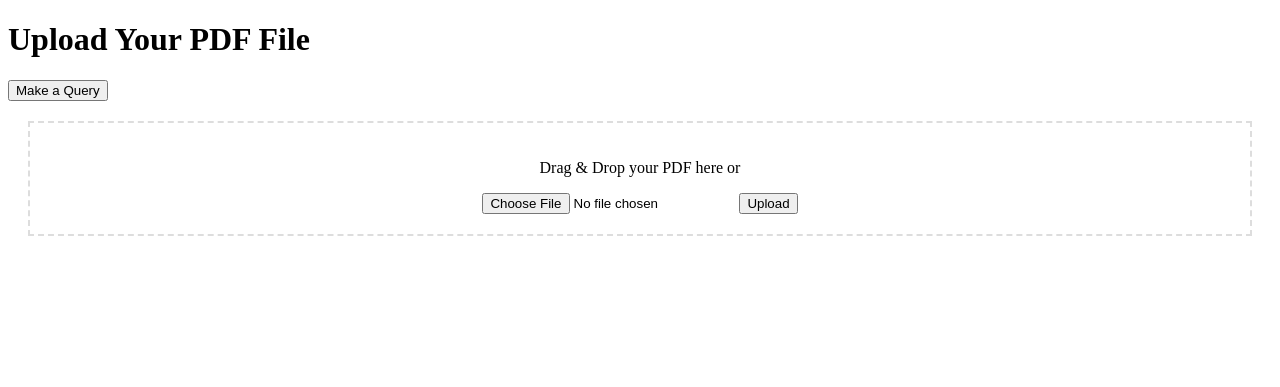
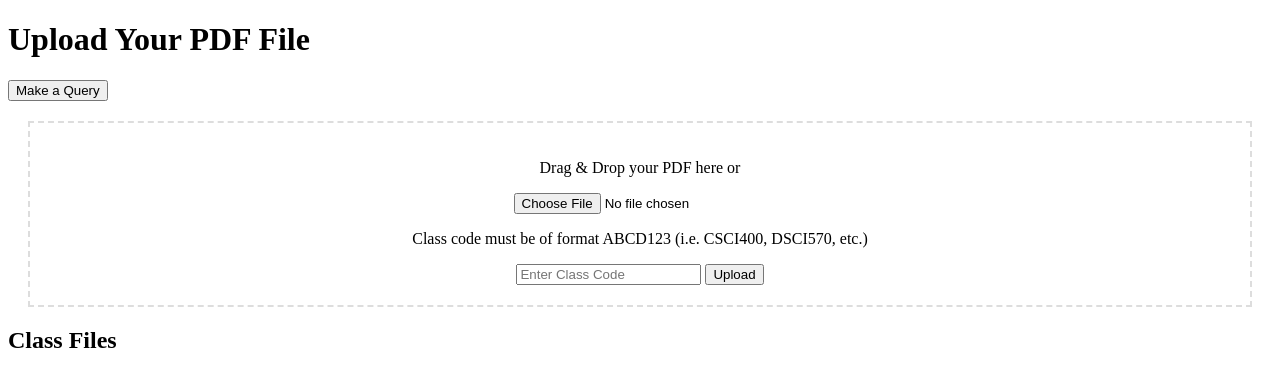
Before and after one commit to madelynswelstad/llm-homework-helper, a Flask app: page /upload in a window 1280 px wide. Shown: the top 387 px of the page. Run offline with Flask 3, Linux system fonts and the light colour scheme.

Commit message:
File dictionary, display, remove functionality, and upload improvements

```diff
--- a/app.py
+++ b/app.py
@@ -1,4 +1,4 @@
-from flask import Flask, render_template, request, redirect, url_for
+from flask import Flask, render_template, request, redirect, url_for, send_from_directory
 import os
 
 # create a flask application instance
@@ -7,6 +7,22 @@ app.config['UPLOAD_FOLDER'] = 'uploads/'  # Directory where uploaded files are s
 
 # Ensure the upload folder exists
 os.makedirs(app.config['UPLOAD_FOLDER'], exist_ok=True)
+
+# Dictionary to store class titles as keys and lists of file paths as values
+class_files = {}
+
+from flask import Flask, render_template, request, redirect, url_for, send_from_directory
+import os
+
+# create a flask application instance
+app = Flask(__name__)
+app.config['UPLOAD_FOLDER'] = 'uploads/'  # Directory where uploaded files are saved
+
+# Ensure the upload folder exists
+os.makedirs(app.config['UPLOAD_FOLDER'], exist_ok=True)
+
+# Dictionary to store class titles as keys and lists of file paths as values
+class_files = {}
 
 @app.route('/') # define a route to the homepage (ie the root url)
 def home():
@@ -19,15 +35,32 @@ def home():
 def upload():
     if request.method == 'POST':  # if the request method is POST, handle the file upload
         file = request.files.get('file')  # get the file from the request
-        # check if a file is uploaded and if it has a PDF extension
+        class_title = request.form.get('class_title', 'No Class Assigned')  # get the class title
+        # Ensure the class title key exists in the dictionary
+        if class_title not in class_files:
+            class_files[class_title] = []
+        # Save the file if it has a PDF extension
         if file and file.filename.endswith('.pdf'):
-            # save the file to the specified upload folder
             file_path = os.path.join(app.config['UPLOAD_FOLDER'], file.filename)
             file.save(file_path)
-            # after uploading, redirect to the homepage
-            return redirect(url_for('home'))
-    # render the upload page when the request method is GET
-    return render_template('upload.html')
+            class_files[class_title].append(file.filename)  # Add the file under the class title
+            return redirect(url_for('upload'))  # Redirect to the upload page after submission
+    return render_template('upload.html', class_files=class_files)
+
+@app.route('/delete/<class_title>/<filename>', methods=['POST'])  # define a route to handle file deletion
+def delete_file(class_title, filename):
+    # Construct the file path
+    file_path = os.path.join(app.config['UPLOAD_FOLDER'], filename)
+    # Remove the file from the dictionary and delete it from disk
+    if os.path.exists(file_path):
+        os.remove(file_path)  # Delete the file from the uploads directory
+    if class_title in class_files and filename in class_files[class_title]:
+        class_files[class_title].remove(filename)  # Remove the file reference from the dictionary
+        # If the class has no files left, remove the class key
+        if not class_files[class_title]:
+            del class_files[class_title]
+    return redirect(url_for('upload'))  # Redirect back to the upload page
+
 
 # run the app when this file is executed directly
 # accessible locally at: http://127.0.0.1:5000/
--- a/templates/upload.html
+++ b/templates/upload.html
@@ -11,21 +11,55 @@
             text-align: center;
             margin: 20px;
         }
+        .file-entry, .class-section {
+            margin: 10px 0;
+        }
+        .class-section h3 {
+            margin-bottom: 5px;
+        }
+        .remove-button {
+            margin-left: 10px;
+            color: red;
+        }
     </style>
 </head>
 <body>
     <h1>Upload Your PDF File</h1>
 
-    <!-- New Button to Navigate to the Upload Page -->
+    <!-- Button to return to the homepage -->
     <button onclick="window.location.href='/'">Make a Query</button>
 
+    <!-- File Upload Form -->
     <form action="/upload" method="post" enctype="multipart/form-data">
         <div class="upload-area" id="upload-area">
             <p>Drag & Drop your PDF here or</p>
-            <input type="file" name="file" accept=".pdf">
+            <input type="file" name="file" accept=".pdf" required>
+            <p>Class code must be of format ABCD123 (i.e. CSCI400, DSCI570, etc.)</p>
+            <input type="text" name="class_title" placeholder="Enter Class Code" required>
             <button type="submit">Upload</button>
         </div>
     </form>
+
+    <!-- Display Dictionary -->
+    <h2>Class Files</h2>
+    <div>
+        {% for class_title, files in class_files.items() %}
+            <div class="class-section">
+                <h3>{{ class_title }}</h3>
+                <ul>
+                    {% for file in files %}
+                        <li>
+                            <a href="/uploads/{{ file }}" target="_blank">{{ file }}</a>
+                            <!-- Add a Remove button -->
+                            <form action="/delete/{{ class_title }}/{{ file }}" method="post" style="display:inline;">
+                                <button type="submit" class="remove-button">Remove</button>
+                            </form>
+                        </li>
+                    {% endfor %}
+                </ul>
+            </div>
+        {% endfor %}
+    </div>
 
     <script>
         const uploadArea = document.getElementById('upload-area');
@@ -42,7 +76,6 @@
             event.preventDefault();
             const fileInput = document.querySelector('input[type="file"]');
             fileInput.files = event.dataTransfer.files;
-            document.querySelector('form').submit();
         });
     </script>
 </body>
```
Also changed, not shown: 4 other files.
